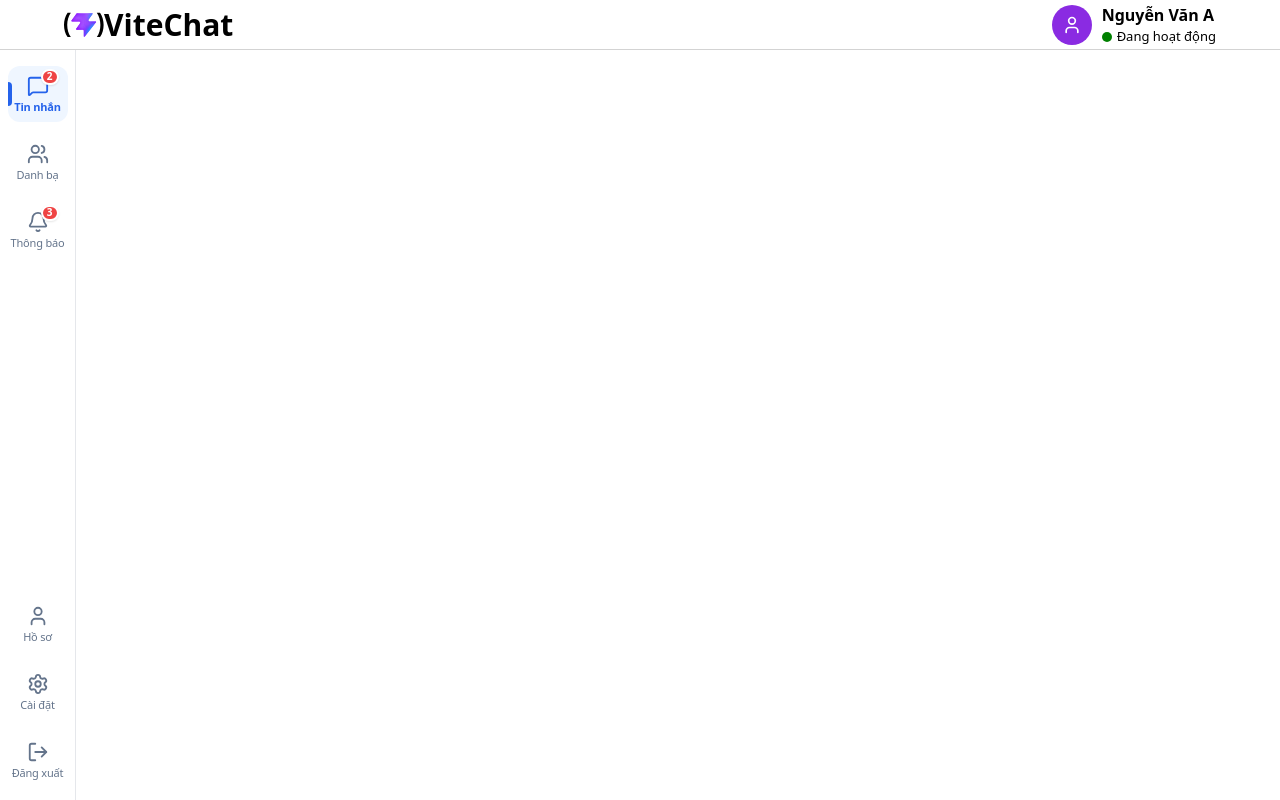
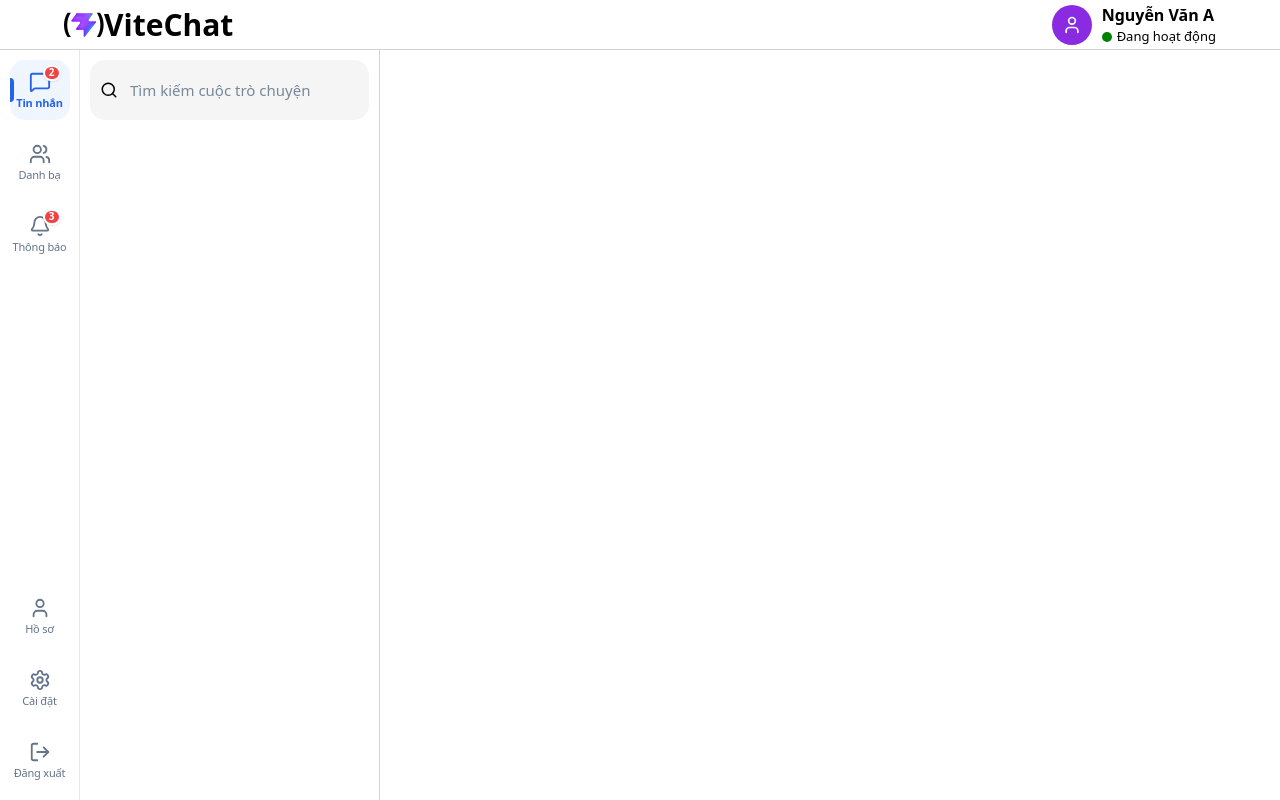
Before and after one commit to nduckhai969-collab/LapTrinhFE_CK, a React (Vite) app: page /chat in a window 1280 px wide. Built offline with nearby package versions, Linux system fonts and the light colour scheme.

Commit message:
Tạo search trong danh sách hộp thoại

```diff
--- a/src/components/common/SearchInput.tsx
+++ b/src/components/common/SearchInput.tsx
@@ -1,3 +1,5 @@
+import { Search } from 'lucide-react';
+
 export interface SearchInputProps {
   value?: string;
   placeholder?: string;
@@ -6,8 +8,15 @@ export interface SearchInputProps {
   className?: string;
 }
 
-const SearchInput = (_props: SearchInputProps) => {
-  return null;
+const SearchInput = ({ placeholder = 'Tìm kiếm...', className }: SearchInputProps) => {
+  const wrapperClass = className ? `search-box ${className}` : 'search-box';
+
+  return (
+    <div className={wrapperClass}>
+      <Search size={18} className="search-icon" />
+      <input type="text" className="search-field" placeholder={placeholder} />
+    </div>
+  );
 };
 
 export default SearchInput;
--- a/src/index.css
+++ b/src/index.css
@@ -118,7 +118,7 @@ body,
    Left Navigation Bar (Thanh điều hướng bên trái)
    ========================================================================== */
 .left-navigation {
-  width: 76px;
+  width: 80px;
   height: 100%;
   flex-shrink: 0;
   background-color: #ffffff;
@@ -127,7 +127,7 @@ body,
   flex-direction: column;
   justify-content: space-between;
   align-items: center;
-  padding: 16px 0 12px 0;
+  padding: 10px 0 10px 0;
   box-sizing: border-box;
   user-select: none;
   z-index: 20;
@@ -147,8 +147,8 @@ body,
   align-items: center;
   justify-content: center;
   width: 60px;
-  height: 56px;
-  border-radius: 12px;
+  height: 60px;
+  border-radius: 15px;
   color: #64748b;
   text-decoration: none;
   cursor: pointer;
--- a/src/pages/chat/ChatPage.tsx
+++ b/src/pages/chat/ChatPage.tsx
@@ -1,5 +1,17 @@
+import SearchInput from '../../components/common/SearchInput';
+import './chat.css';
+
 const ChatPage = () => {
-  return null;
+  return (
+    <div className="chat-page">
+      <aside className="conversation-panel">
+        <SearchInput
+          className="conversation-search"
+          placeholder="Tìm kiếm cuộc trò chuyện"
+        />
+      </aside>
+    </div>
+  );
 };
 
 export default ChatPage;
--- /dev/null
+++ b/src/pages/chat/chat.css
@@ -0,0 +1,52 @@
+.chat-page {
+  display: flex;
+  flex: 1;
+  min-height: 0;
+  height: 100%;
+  width: 100%;
+}
+
+.conversation-panel {
+  width: 25%;
+  height: 100%;
+  flex-shrink: 0;
+  display: flex;
+  flex-direction: column;
+  background-color: white;
+  border-right: 1px solid lightgray;
+}
+
+.conversation-search {
+  margin: 10px;
+}
+
+.search-box {
+  display: flex;
+  align-items: center;
+  gap: 10px;
+  height: 60px;
+  padding: 0 10px;
+  border-radius: 15px;
+  background-color: whitesmoke;
+  cursor: pointer;
+}
+
+.search-icon {
+  flex-shrink: 0;
+  color: black;
+}
+
+.search-field {
+  flex: 1;
+  min-width: 0;
+  height: 100%;
+  border: none;
+  outline: none;
+  background-color: transparent;
+  font-size: 15px;
+  color: black;
+}
+
+.search-field::placeholder {
+  color: lightslategray;
+}
```
